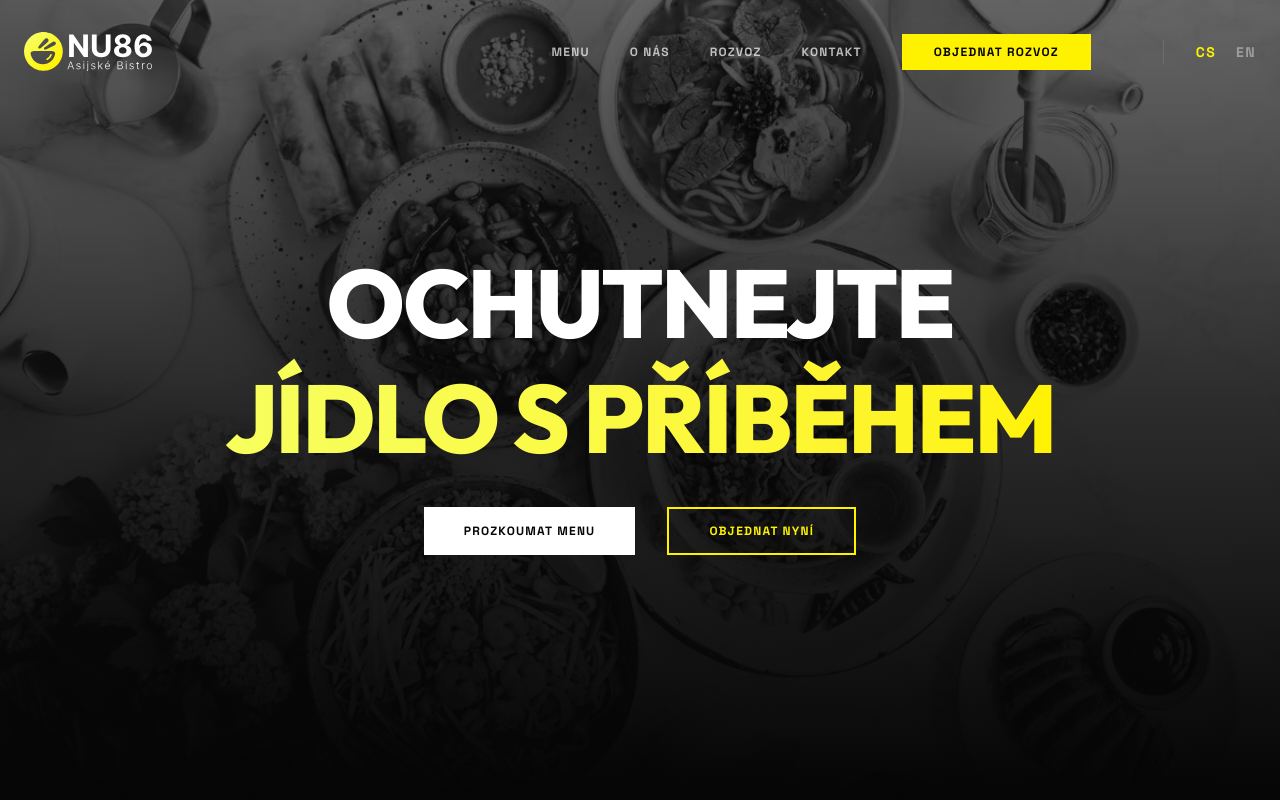
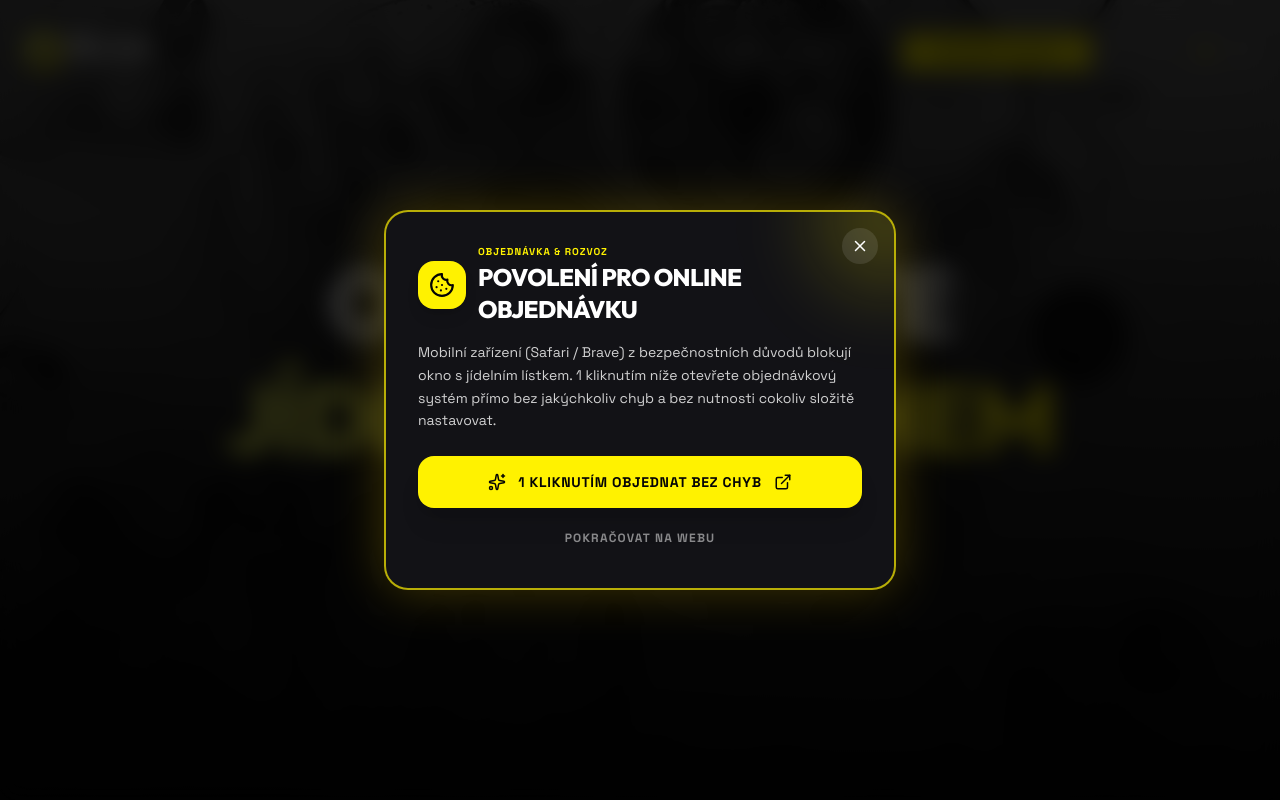
Before and after one commit to GRAFIQAgency/nu86, a React (Vite) app: page / in a window 1280 px wide. Shown: the top 800 px of the page. Built offline with nearby package versions, Linux system fonts and the light colour scheme.

Commit message:
feat: redirect reservations and add cookie modal
Redirect all reservation traffic to the external iKelp delivery platform and implement a new cookie consent modal to improve user navigation and compliance.

```diff
--- a/src/App.tsx
+++ b/src/App.tsx
@@ -31,6 +31,7 @@ import {
 import { Logo } from "./components/Logo";
 import { RezervacePage } from "./components/RezervacePage";
 import { CookieNotice } from "./components/CookieNotice";
+import { CookieConsentModal } from "./components/CookieConsentModal";
 import { translations, Language } from "./translations";
 
 // --- Types ---
@@ -707,6 +708,7 @@ export default function App() {
         hash === "#rezervace" ||
         hash === "#reservations"
       ) {
+        window.location.replace("https://czxoxjz.ikelp.com/rozvoz");
         return "/rezervace";
       }
     }
@@ -725,11 +727,13 @@ export default function App() {
         hash === "#rezervace" ||
         hash === "#reservations"
       ) {
-        setCurrentRoute("/rezervace");
+        window.location.replace("https://czxoxjz.ikelp.com/rozvoz");
       } else {
         setCurrentRoute("/");
       }
     };
+
+    handleNavigationCheck();
 
     window.addEventListener("popstate", handleNavigationCheck);
     window.addEventListener("hashchange", handleNavigationCheck);
@@ -740,6 +744,10 @@ export default function App() {
   }, []);
 
   const navigateTo = (route: string) => {
+    if (route === "/rezervace" || route.startsWith("/rezervace")) {
+      window.location.href = "https://czxoxjz.ikelp.com/rozvoz";
+      return;
+    }
     setCurrentRoute(route);
     if (typeof window !== "undefined") {
       if (window.location.pathname !== route) {
@@ -759,17 +767,21 @@ export default function App() {
 
   if (currentRoute === "/rezervace") {
     return (
-      <RezervacePage
-        lang={lang}
-        setLang={setLang}
-        onNavigateHome={() => navigateTo("/")}
-      />
+      <>
+        <CookieConsentModal lang={lang} />
+        <RezervacePage
+          lang={lang}
+          setLang={setLang}
+          onNavigateHome={() => navigateTo("/")}
+        />
+      </>
     );
   }
 
   return (
     <div className="bg-nubi-black text-nubi-white font-sans selection:bg-nubi-yellow selection:text-nubi-black">
       {loading && <Loader onComplete={() => setLoading(false)} />}
+      <CookieConsentModal lang={lang} />
       <Navbar
         lang={lang}
         setLang={setLang}
--- /dev/null
+++ b/src/components/CookieConsentModal.tsx
@@ -0,0 +1,118 @@
+import React, { useState, useEffect } from "react";
+import {
+  Cookie,
+  ExternalLink,
+  ShieldAlert,
+  CheckCircle2,
+  X,
+  Sparkles,
+} from "lucide-react";
+import { Language } from "../translations";
+
+interface CookieConsentModalProps {
+  lang: Language;
+  onOpenDirect?: () => void;
+}
+
+export const CookieConsentModal: React.FC<CookieConsentModalProps> = ({
+  lang,
+  onOpenDirect,
+}) => {
+  const [isOpen, setIsOpen] = useState(false);
+  const isCs = lang === "cs";
+  const directUrl = "https://czxoxjz.ikelp.com/rozvoz";
+
+  useEffect(() => {
+    // Show after slight delay when user loads the page if not already dismissed in this session
+    const hasSeen = sessionStorage.getItem("nubi_cookie_modal_dismissed");
+    if (!hasSeen) {
+      const timer = setTimeout(() => {
+        setIsOpen(true);
+      }, 900);
+      return () => clearTimeout(timer);
+    }
+  }, []);
+
+  const handleClose = () => {
+    sessionStorage.setItem("nubi_cookie_modal_dismissed", "true");
+    setIsOpen(false);
+  };
+
+  const handleOrderDirect1Click = () => {
+    sessionStorage.setItem("nubi_cookie_modal_dismissed", "true");
+    setIsOpen(false);
+    if (onOpenDirect) {
+      onOpenDirect();
+    } else {
+      window.open(directUrl, "_blank", "noopener,noreferrer");
+    }
+  };
+
+  if (!isOpen) return null;
+
+  return (
+    <div
+      id="nubi-cookie-modal-backdrop"
+      className="fixed inset-0 z-[999] flex items-center justify-center p-4 sm:p-6 bg-black/80 backdrop-blur-md animate-fadeIn"
+      style={{ animation: "fadeIn 0.25s ease-out forwards" }}
+    >
+      <div
+        id="nubi-cookie-modal-card"
+        className="relative w-full max-w-lg bg-[#121216] border-2 border-nubi-yellow/70 rounded-3xl p-6 sm:p-8 shadow-[0_0_50px_rgba(247,208,2,0.25)] text-nubi-white overflow-hidden"
+      >
+        {/* Decorative corner glow */}
+        <div className="absolute -top-16 -right-16 w-36 h-36 bg-nubi-yellow/20 rounded-full blur-2xl pointer-events-none" />
+
+        {/* Close Button */}
+        <button
+          onClick={handleClose}
+          className="absolute top-4 right-4 w-9 h-9 rounded-full bg-nubi-white/10 hover:bg-nubi-white/20 text-nubi-white flex items-center justify-center transition-colors cursor-pointer"
+          aria-label={isCs ? "Zavřít" : "Close"}
+        >
+          <X size={18} />
+        </button>
+
+        {/* Icon & Title */}
+        <div className="flex items-center gap-3 mb-4">
+          <div className="w-12 h-12 rounded-2xl bg-nubi-yellow text-nubi-black flex items-center justify-center shrink-0 shadow-lg font-bold">
+            <Cookie size={26} />
+          </div>
+          <div>
+            <span className="text-[10px] uppercase font-black tracking-widest text-nubi-yellow block mb-0.5">
+              {isCs ? "Objednávka & Rozvoz" : "Online Ordering"}
+            </span>
+            <h3 className="text-xl sm:text-2xl font-display font-black uppercase text-nubi-white tracking-tight">
+              {isCs ? "Povolení pro online objednávku" : "Enable Online Ordering"}
+            </h3>
+          </div>
+        </div>
+
+        {/* Description */}
+        <p className="text-sm text-nubi-white/80 leading-relaxed mb-6">
+          {isCs
+            ? "Mobilní zařízení (Safari / Brave) z bezpečnostních důvodů blokují okno s jídelním lístkem. 1 kliknutím níže otevřete objednávkový systém přímo bez jakýchkoliv chyb a bez nutnosti cokoliv složitě nastavovat."
+            : "Mobile browsers (Safari / Brave) block embedded ordering frames. 1-click below opens the ordering system directly with full access, no errors, and zero complicated settings."}
+        </p>
+
+        {/* Primary 1-Click Action Button */}
+        <button
+          id="btn-cookie-1click-order"
+          onClick={handleOrderDirect1Click}
+          className="w-full py-4 px-6 rounded-2xl bg-nubi-yellow text-nubi-black hover:bg-nubi-white font-black text-sm uppercase tracking-wider flex items-center justify-center gap-3 transition-all duration-300 shadow-xl cursor-pointer transform hover:scale-[1.02] active:scale-[0.98] group mb-3"
+        >
+          <Sparkles size={18} className="text-nubi-black" />
+          <span>{isCs ? "1 Kliknutím objednat bez chyb" : "1-Click Order Without Errors"}</span>
+          <ExternalLink size={18} className="transition-transform group-hover:translate-x-0.5" />
+        </button>
+
+        {/* Secondary / Close Button */}
+        <button
+          onClick={handleClose}
+          className="w-full py-2.5 text-center text-xs font-semibold uppercase tracking-widest text-nubi-white/50 hover:text-nubi-white transition-colors cursor-pointer"
+        >
+          {isCs ? "Pokračovat na webu" : "Continue browsing website"}
+        </button>
+      </div>
+    </div>
+  );
+};
--- a/src/components/CookieNotice.tsx
+++ b/src/components/CookieNotice.tsx
@@ -35,49 +35,41 @@ export const CookieNotice: React.FC<CookieNoticeProps> = ({
   };
 
   return (
-    <div className="w-full bg-gradient-to-r from-amber-500/15 via-nubi-yellow/20 to-amber-500/15 border border-nubi-yellow/40 rounded-2xl p-4 md:p-5 mb-6 text-left shadow-xl backdrop-blur-sm relative overflow-hidden">
-      <div className="flex flex-col md:flex-row items-start md:items-center justify-between gap-4">
-        <div className="flex items-start gap-3.5">
-          <div className="w-10 h-10 rounded-xl bg-nubi-yellow text-nubi-black flex items-center justify-center shrink-0 mt-0.5 shadow-md">
-            <ShieldAlert size={22} className="animate-pulse" />
+    <div className="w-full bg-[#18181B] border-2 border-nubi-yellow rounded-2xl p-5 md:p-6 mb-6 text-left shadow-2xl relative overflow-hidden">
+      <div className="flex flex-col md:flex-row items-start md:items-center justify-between gap-5">
+        <div className="flex items-start gap-4">
+          <div className="w-12 h-12 rounded-xl bg-nubi-yellow text-nubi-black flex items-center justify-center shrink-0 shadow-lg">
+            <Cookie size={24} />
           </div>
           <div>
-            <h4 className="text-sm md:text-base font-bold text-nubi-white flex items-center gap-2">
-              <span>
-                {isCs
-                  ? "Hlášení o cookies na mobilu / v Safari / Brave?"
-                  : "Cookie notice on Mobile / Safari / Brave?"}
+            <div className="flex items-center gap-2 mb-1">
+              <span className="text-[11px] uppercase font-black px-2.5 py-0.5 rounded bg-nubi-yellow text-nubi-black">
+                {isCs ? "DŮLEŽITÉ UPOZORNĚNÍ" : "IMPORTANT"}
               </span>
-              <span className="text-[10px] uppercase font-black px-2 py-0.5 rounded bg-nubi-yellow/20 text-nubi-yellow border border-nubi-yellow/30">
-                {isCs ? "Doporučeno" : "Recommended"}
+              <span className="text-xs font-bold text-nubi-yellow">
+                {isCs ? "Mobil / Safari / Brave" : "Mobile / Safari / Brave"}
               </span>
+            </div>
+            <h4 className="text-base md:text-lg font-bold text-nubi-white">
+              {isCs
+                ? "Máte potíže s načtením nebo hlášením o cookies?"
+                : "Having trouble with menu loading or cookies?"}
             </h4>
-            <p className="text-xs md:text-sm text-nubi-white/70 mt-1 leading-relaxed max-w-2xl">
+            <p className="text-xs md:text-sm text-nubi-white/80 mt-1 leading-relaxed max-w-2xl font-medium">
               {isCs
-                ? "Mobilní zařízení (iPhone, Android) a prohlížeče jako Brave či Safari blokují cookies třetích stran ve vložených oknech. Pro bezproblémové objednání klikněte na tlačítko níže."
-                : "Mobile browsers (iOS Safari, Brave) block third-party cookies inside embedded frames. To order without any restrictions, click below to open the dedicated order system."}
+                ? "Pokud váš telefon či prohlížeč blokuje cookies uvnitř okna, jedním kliknutím otevřete přímé objednání bez chyb."
+                : "If your browser blocks cookies inside the frame, 1-click opens direct ordering without errors."}
             </p>
           </div>
         </div>
 
-        <div className="flex flex-wrap items-center gap-2.5 w-full md:w-auto shrink-0 justify-start md:justify-end">
+        <div className="flex flex-wrap items-center gap-3 w-full md:w-auto shrink-0">
           <button
             onClick={handleOpenDirect}
-            className="flex-1 md:flex-none inline-flex items-center justify-center gap-2 px-5 py-2.5 rounded-xl bg-nubi-yellow text-nubi-black hover:bg-nubi-white font-black text-xs uppercase tracking-wider transition-all duration-300 shadow-md cursor-pointer group"
+            className="flex-1 md:flex-none inline-flex items-center justify-center gap-2 px-6 py-3.5 rounded-xl bg-nubi-yellow text-nubi-black hover:bg-nubi-white font-black text-xs uppercase tracking-wider transition-all duration-300 shadow-xl cursor-pointer transform hover:scale-105"
           >
-            <span>{isCs ? "Objednat bez omezení" : "Order Directly"}</span>
-            <ExternalLink
-              size={15}
-              className="transition-transform group-hover:translate-x-0.5 group-hover:-translate-y-0.5"
-            />
-          </button>
-
-          <button
-            onClick={() => setShowInstructions(!showInstructions)}
-            className="inline-flex items-center justify-center gap-1.5 px-4 py-2.5 rounded-xl bg-nubi-white/10 hover:bg-nubi-white/20 text-nubi-white text-xs font-bold uppercase tracking-wider transition-all duration-200 cursor-pointer"
-          >
-            <Info size={14} />
-            <span>{isCs ? "Jak povolit cookies" : "How to enable"}</span>
+            <span>{isCs ? "1 Kliknutím objednat přímo" : "1-Click Direct Order"}</span>
+            <ExternalLink size={16} />
           </button>
         </div>
       </div>
```
